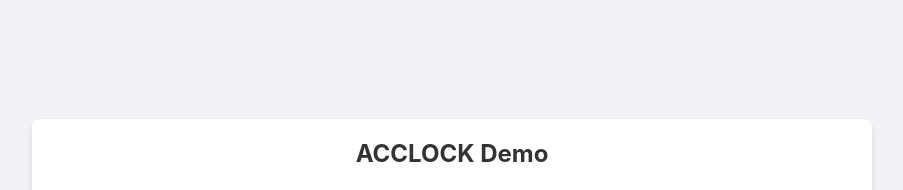
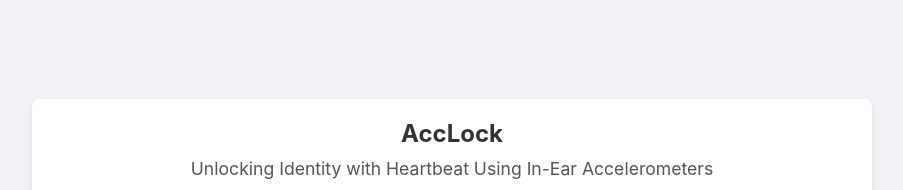
Before and after one commit to anonymoususers2026/ACCLOCK, a plain HTML site: page index.html in a window 1280 px wide. Shown: the top 190 px of the page, without its empty margins (188-1091 px from the left). Drawn offline with Linux system fonts and the light colour scheme.

Commit message:
Update index.html

```diff
--- a/index.html
+++ b/index.html
@@ -3,7 +3,7 @@
 <head>
     <meta charset="UTF-8">
     <meta name="viewport" content="width=device-width, initial-scale=1.0">
-    <title>ACCLOCK Demo</title>
+    <title>AccLock: Unlocking Identity with Heartbeat Using In-Ear Accelerometers</title>
     <style>
         body {
             font-family: -apple-system, BlinkMacSystemFont, "Segoe UI", Roboto, "Helvetica Neue", Arial, sans-serif;
@@ -53,7 +53,8 @@
 </head>
 <body>
     <div class="container">
-        <h1>ACCLOCK Demo</h1>
+        <h1>AccLock</h1>
+        <h2 style="color: #555; font-size: 1.1rem; font-weight: normal; margin: 0 0 20px 0;">Unlocking Identity with Heartbeat Using In-Ear Accelerometers</h2>
         <video controls preload="metadata">
             <source src="DEMO.mp4" type="video/mp4">
             Your browser does not support HTML5 video. <a href="DEMO.mp4">Download the video</a> to watch.
```
